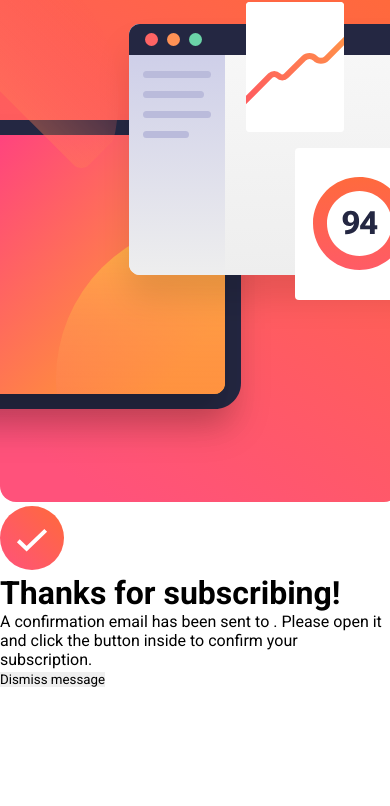
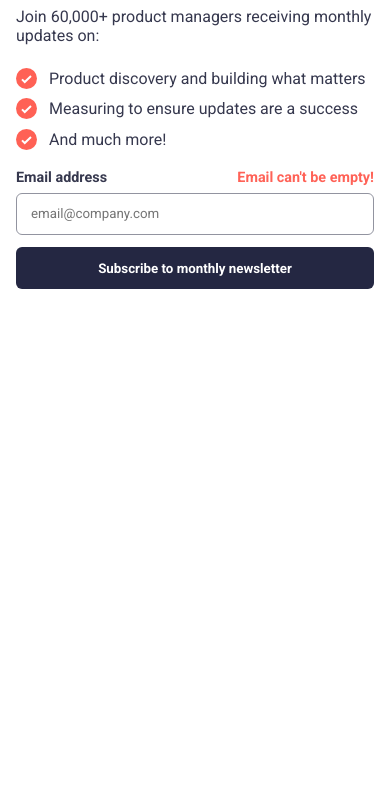
Before and after one commit to Sushil607/newsletter-sign-up-form-with-message, a plain HTML site: page index.html in a window 390 px wide. Shown: the part 376-1182 px from the top of the page. Before the commit the page ends 1064 px from the top, so only its background shows below. Drawn offline with Linux system fonts and the light colour scheme.

Commit message:
added stylings and media queries

```diff
--- a/index.html
+++ b/index.html
@@ -24,7 +24,9 @@
     <div class="newsletter-sign-up-container">
       <div class="newsletter-sign-up-text">
         <h1>Stay updated!</h1>
-        <p>Join 60,000+ product managers receiving monthly updates on:</p>
+        <p class="subtext">
+          Join 60,000+ product managers receiving monthly updates on:
+        </p>
         <ul class="newsletter-features-list">
           <li>
             <img src="./assets/images/icon-list.svg" alt="list icon" />
@@ -41,9 +43,9 @@
         </ul>
         <form id="newsletter-sign-up-form">
           <div class="form-control">
-            <div>
+            <div class="label-error">
               <label for="companyEmail">Email address</label>
-              <p id="error-message">Email can't be empty!</p>
+              <div id="errorMessage">Email can't be empty!</div>
             </div>
             <input
               type="text"
@@ -51,23 +53,30 @@
               placeholder="email@company.com"
             />
           </div>
-          <button class="subscribe-btn">Subscribe to monthly newsletter</button>
+          <button type="submit" class="subscribe-btn">
+            Subscribe to monthly newsletter
+          </button>
         </form>
       </div>
-      <div class="newsletter-sign-up-illustration">
-        <img
-          src="./assets/images/illustration-sign-up-desktop.svg"
-          alt="illustration"
-        />
-      </div>
+      <img
+        src="./assets/images/illustration-sign-up-desktop.svg"
+        class="newsletter-sign-up-illustration-desktop"
+        alt="illustration image desktop"
+      />
+      <img
+        src="./assets/images/illustration-sign-up-mobile.svg"
+        class="newsletter-sign-up-illustration-mobile"
+        alt="illustration image mobile"
+      />
     </div>
     <!-- Success Message Container -->
-    <div class="success-message-container">
+    <div class="success-message-container" style="display: none">
       <img src="./assets/images/icon-success.svg" alt="success icon" />
       <h1>Thanks for subscribing!</h1>
       <p>
-        A confirmation email has been sent to <span></span>. Please open it and
-        click the button inside to confirm your subscription.
+        A confirmation email has been sent to
+        <span id="validatedEmail">ash@loremcompany.com</span>. Please open it
+        and click the button inside to confirm your subscription.
       </p>
       <button class="dismiss-btn">Dismiss message</button>
     </div>
--- a/style.css
+++ b/style.css
@@ -24,20 +24,191 @@
 }
 
 body{
+    min-height: 100vh;
+    background-color: var(--neutral-dark-slate-grey);
     font-size: 16px;
     font-family: 'Roboto', sans-serif;
+    display: flex;
+    justify-content: center;
+    align-items: center;
+}
+
+ul{
+    list-style: none;
 }
 
 button{
     cursor: pointer;
+    height: 42px;
+    width: 100%;
     border: none;
+    border-radius: 6px;
+    font-weight: 700;
     font-family: 'Roboto', sans-serif;
+    color: var(--white);
 }
 
 /**
 * ! Typography
 **/
 
+h1{
+    font-size: 2.4rem;
+    font-weight: 700;
+    color: var(--neutral-dark-slate-grey);
+}
+
+p{
+    font-size: 1rem;
+    color: var(--neutral-charcoal-grey);
+}
+
+.label-error{
+    font-size: 0.9rem;
+    font-weight: 700;
+}
+
+label{
+    color: var(--neutral-charcoal-grey);
+}
+
+#errorMessage{
+    color: var(--primary-tomato);
+}
+
+#validatedEmail{
+    font-weight: 700;
+    color: var(--neutral-dark-slate-grey);
+}
+
 /**
 * ! Components
 **/
+
+.newsletter-sign-up-container{
+    height: 80vh;
+    background-color: var(--white);
+    border-radius: 20px;
+    padding: 1.2rem;
+    width: 800px;
+    display: flex;
+    gap: 70px;
+    justify-content: space-between;
+    align-items: center;
+}
+
+.newsletter-sign-up-text{
+    flex: 7;
+    padding: 2rem 1rem;
+}
+
+.newsletter-sign-up-text .subtext{
+    margin: 1.4rem 0;
+}
+
+.newsletter-sign-up-text ul{
+    margin: 1.2rem 0;
+}
+
+.newsletter-sign-up-text ul li{
+    margin: 0.6rem 0;
+    display: flex;
+    gap: 12px;
+    justify-content: flex-start;
+    align-items: center;
+}
+
+#newsletter-sign-up-form{
+    margin: 1rem 0;
+}
+
+#newsletter-sign-up-form .label-error{
+    margin-bottom: 0.4rem;
+    display: flex;
+    justify-content: space-between;
+    align-items: center;
+}
+
+#newsletter-sign-up-form .form-control{
+    margin: 0.8rem 0;
+}
+
+#newsletter-sign-up-form #companyEmail{
+    height: 42px;
+    width: 100%;
+    font-family: 'Roboto', sans-serif;
+    border: none;
+    border-radius: 6px;
+    outline: none;
+    padding: 0 14px;
+    border: 1px solid var(--neutral-grey);
+}
+
+.subscribe-btn,.dismiss-btn{
+    background-color: var(--neutral-dark-slate-grey);
+}
+
+.newsletter-sign-up-illustration-desktop{
+    border-radius: 6px;
+    flex: 5;
+    width: 100%;
+    height: 100%;
+}
+
+.newsletter-sign-up-illustration-mobile{
+    display: none;
+}
+
+.success-message-container{
+    width: 400px;
+    background-color: var(--white);
+    border-radius: 20px;
+    padding: 1.8rem;
+}
+
+.success-message-container h1{
+    margin-top: 1.4rem;
+    line-height: 2.6rem;
+}
+
+.success-message-container p{
+    margin: 1.4rem 0;
+}
+
+.dismiss-btn:hover{
+    background:linear-gradient(to bottom right,#FE5479,#FF693E);
+    box-shadow: 4px 4px 12px #FFC9C5;
+}
+
+/**
+* ! Media Queries
+**/
+
+@media(max-width:768px){
+    .newsletter-sign-up-container{
+        height: 90vh;
+        width: 90%;
+        gap: 20px;
+    }
+}
+
+@media(max-width:425px){
+    body{
+        background-color: white;
+    }
+    .newsletter-sign-up-illustration-desktop{
+        display: none;
+    }
+    .newsletter-sign-up-illustration-mobile{
+        display: block;
+    }
+    .newsletter-sign-up-container{
+        min-height:140vh;
+        padding: 0;
+        flex-direction: column-reverse;
+        justify-content: flex-start;
+        align-items: center;
+        width: 100%;
+        gap: 0px;
+    }
+}
```
